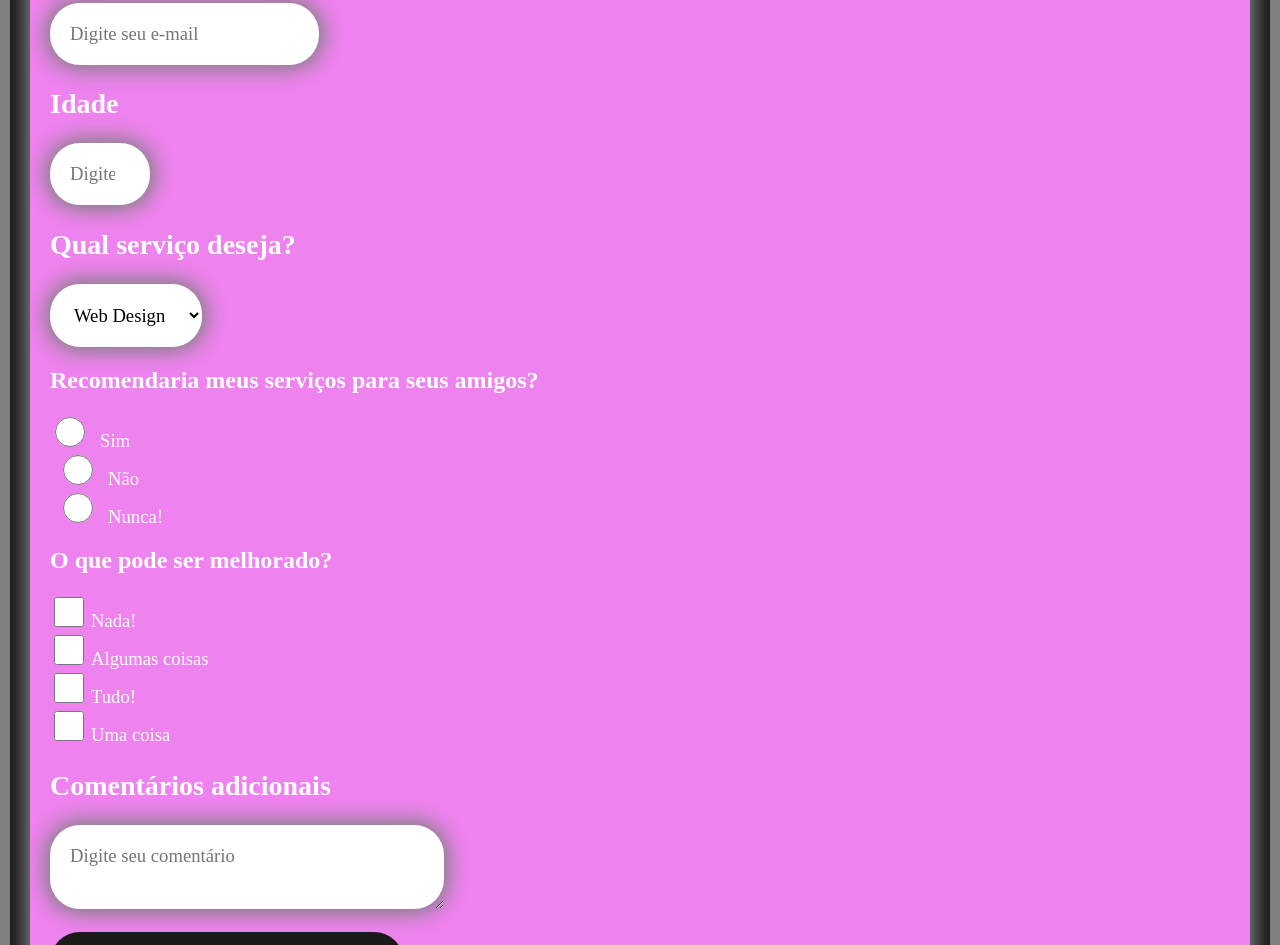
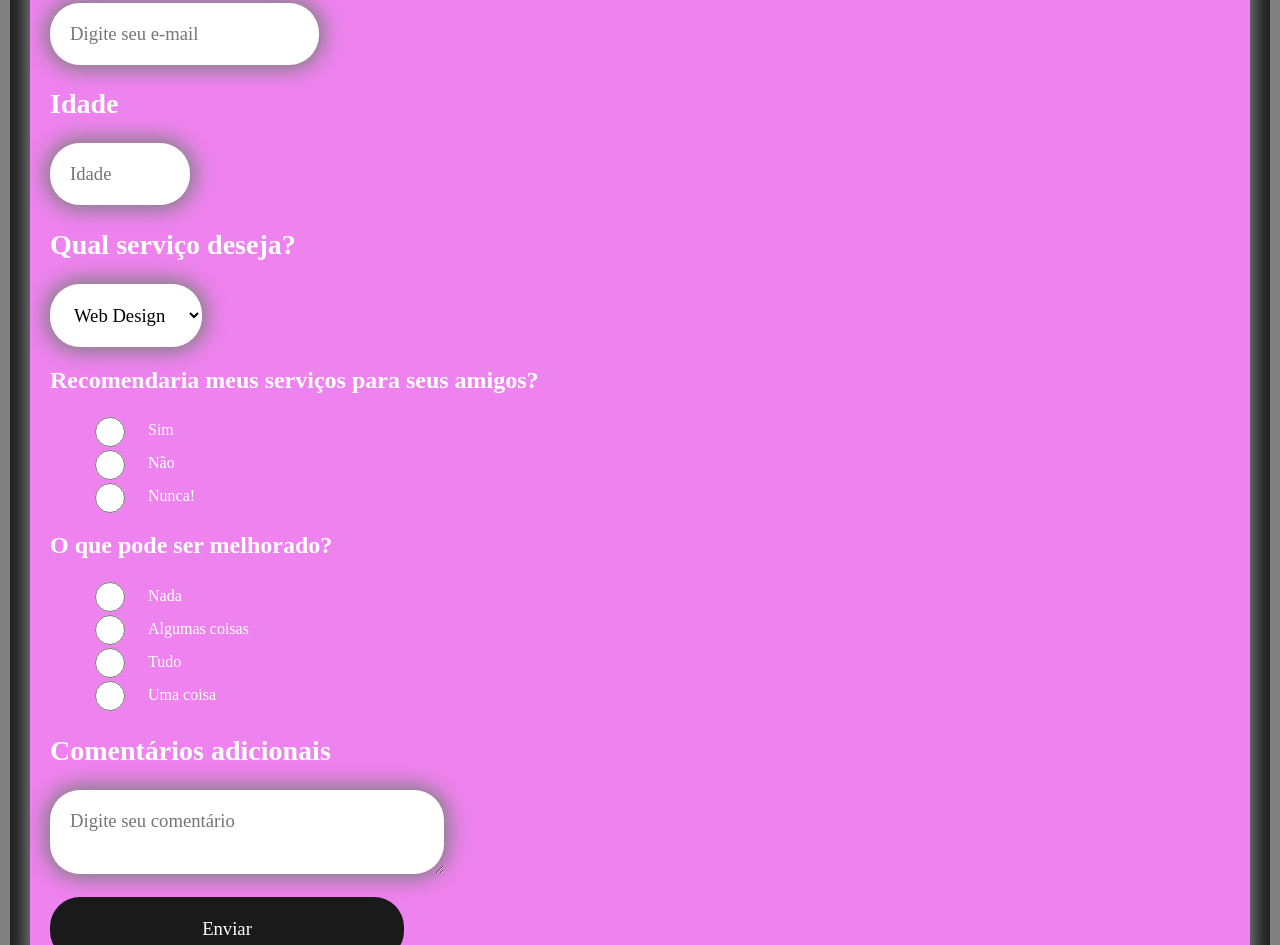
Before and after one commit to eduardo5010/survey-form-pt-br, a plain HTML site: page index.html in a window 1280 px wide. Shown: the part 440-1385 px from the top of the page. Drawn offline with Linux system fonts and the light colour scheme.

Commit message:
Update radio inputs HTML and CSS

```diff
--- a/index.html
+++ b/index.html
@@ -1,15 +1,13 @@
 <!DOCTYPE html>
 <html lang="en">
   <head>
-    <meta charset="UTF-8">
+    <meta charset="UTF-8" />
     <title></title>
-    <link rel="stylesheet" href="styles.css">
+    <link rel="stylesheet" href="styles.css" />
   </head>
   <body>
     <header>
-      <h1 id="title">
-        Contato com Eduardo
-      </h1>
+      <h1 id="title">Contato com Eduardo</h1>
       <p id="description">Obrigado pelo interesse em meus serviços.</p>
     </header>
     <main>
@@ -18,49 +16,77 @@
           <label id="name-label" for="name">
             <h2>Nome</h2>
           </label>
-          <input class="input" id="name" type="text" placeholder="Digite seu nome" required>
+          <input
+            class="input"
+            id="name"
+            type="text"
+            placeholder="Digite seu nome"
+            required
+          />
           <label id="email-label" for="email">
             <h2>E-mail</h2>
           </label>
-          <input id="email" type="email" placeholder="Digite seu e-mail" required>
+          <input
+            id="email"
+            type="email"
+            placeholder="Digite seu e-mail"
+            required
+          />
           <label id="number-label" for="number">
             <h2>Idade</h2>
           </label>
-          <input id="number" type="number" min="18" max="70" placeholder="Digite sua idade">
+          <input
+            id="number"
+            type="number"
+            min="18"
+            max="70"
+            placeholder="Idade"
+          />
           <label>
             <h2>Qual serviço deseja?</h2>
           </label>
           <select name="Serviços" id="dropdown">
             <option value="web-design">Web Design</option>
-            <option value="mobile-dev">
-              Mobile Dev
-            </option>>
+            <option value="mobile-dev">Mobile Dev</option>
+            >
           </select>
-          <br>
+          <br />
           <h2>Recomendaria meus serviços para seus amigos?</h2>
-          <input type="radio" id="yes" name="recommendation" value="Sim">
-  <label for="yes">Sim</label><br>
-  <input type="radio" id="no" name="recommendation" value="Não">
-  <label for="no">Não</label><br>
-  <input type="radio" id="never" name="recommendation" value="Nunca!">
-  <label for="never">Nunca!</label>
-  <h2>O que pode ser melhorado?</h2>
-  <input type="checkbox" id="check1" name="melhorias" value="Nada!">
-  <label for="check1">Nada!</label>
-  <br>
-  <input type="checkbox" id="check2" name="melhorias" value="Você é burro!">
-  <label for="check2">Algumas coisas</label>
-  <br>
-  <input type="checkbox" id="check3" name="melhorias" value="Engenharia Elétrica e Ciência da Computação não é pra você!">
-  <label for="check3">Tudo!</label>
-  <br>
-  <input type="checkbox" id="check4" name="melhorias" value="Você é marxista!">
-  <label for="check4">Uma coisa</label>
+
+          <ul class="recommendation">
+            <li class="input">
+              <input type="radio" id="yes" name="recommendation" value="Sim" /> Sim
+            </li>
+            <li class="input" >
+            <input type="radio" id="no" name="recommendation" value="Não" /> Não
+            </li>
+            <li class="input">
+              <input type="radio" id="never" name="recommendation" value="Nunca!" /> Nunca!
+            </li>
+          </ul>
+          <h2>O que pode ser melhorado?</h2>
+          <ul class="upgrade">
+            <li class="input">
+              <input type="radio" id="yes" name="upgrade" value="Sim" /> Nada
+            </li>
+            <li class="input" >
+            <input type="radio" id="no" name="upgrade" value="Não" /> Algumas coisas
+            </li>
+            <li class="input">
+              <input type="radio" id="never" name="upgrade" value="Nunca!" /> Tudo
+            </li>
+            <li class="input">
+              <input type="radio" id="never" name="upgrade" value="Nunca!" /> Uma coisa
+            </li>
+          </ul>
           <label for="textarea">
             <h2>Comentários adicionais</h2>
           </label>
-          <textarea name="textarea" placeholder="Digite seu comentário"></textarea>
-          <br><br>
+          <textarea
+            name="textarea"
+            placeholder="Digite seu comentário"
+          ></textarea>
+          <br /><br />
           <button id="submit">Enviar</button>
         </form>
       </section>
--- a/styles.css
+++ b/styles.css
@@ -17,7 +17,7 @@ html {
   padding: 20px;
   margin-bottom: 10px;
   box-shadow: 0px 0px 20px 5px grey;
-              font-family: 'Cascadia Code Light';
+  font-family: "Cascadia Code Light";
   color: white;
   text-align: center;
   transition-duration: 1s;
@@ -35,7 +35,7 @@ html {
   margin-bottom: 10px;
   margin-top: 10px;
   box-shadow: 0px 0px 20px 5px grey;
-              font-family: 'Cascadia Code Light';
+  font-family: "Cascadia Code Light";
   color: white;
   transition-duration: 1s;
 }
@@ -51,7 +51,7 @@ html {
   padding: 20px;
   margin: 10px;
   box-shadow: 0px 0px 20px 5px grey;
-              font-family: 'Cascadia Code Light';
+  font-family: "Cascadia Code Light";
   color: white;
   transition-duration: 1s;
 }
@@ -68,7 +68,7 @@ html {
   margin-top: 20px;
   margin-bottom: 20px;
   box-shadow: 0px 0px 20px 5px grey;
-              font-family: 'Cascadia Code Light';
+  font-family: "Cascadia Code Light";
   color: white;
   transition-duration: 1s;
 }
@@ -84,7 +84,7 @@ html {
   padding: 20px;
   margin-top: 20px;
   box-shadow: 0px 0px 20px 5px grey;
-              font-family: 'Cascadia Code Light';
+  font-family: "Cascadia Code Light";
   text-align: center;
   color: white;
   transition-duration: 1s;
@@ -114,7 +114,10 @@ html {
 button:focus-visible {
   outline: 4px auto -webkit-focus-ring-color;
 }
-          #name, #email, #number, #dropdown {
+#name,
+#email,
+#number,
+#dropdown {
   background-color: white;
   width: fit-content;
   height: fit-content;
@@ -123,12 +126,16 @@ html {
   padding: 20px;
   font-size: 14pt;
   box-shadow: 0px 0px 20px 5px grey;
-              font-family: 'Cascadia Code Light';
+  font-family: "Cascadia Code Light";
   color: black;
   transition-duration: 1s;
 }
-          #name:hover, #email:hover, #number:hover, #dropdown:hover, textarea:hover {
-              border-radius: 10px
+#name:hover,
+#email:hover,
+#number:hover,
+#dropdown:hover,
+textarea:hover {
+  border-radius: 10px;
 }
 #submit {
   margin: auto;
@@ -145,11 +152,17 @@ html {
   padding: 20px;
   font-size: 14pt;
   box-shadow: 0px 0px 20px 5px grey;
-              font-family: 'Cascadia Code Light';
+  font-family: "Cascadia Code Light";
   color: black;
   transition-duration: 1s;
 }
-          #yes, #no, #never, #check1, #check2, #check3, #check4 {
+#yes,
+#no,
+#never,
+#check1,
+#check2,
+#check3,
+#check4 {
   width: 30px;
   height: 30px;
 }
@@ -158,3 +171,12 @@ html {
   align-items: center;
   justify-content: center;
 }
+.input {
+  list-style: none;
+  display: flex;
+  align-items: center;
+  gap: 20px;
+}
+#number {
+  width: 100px;
+}
```
Lines whose indentation alone changed are shown as unchanged.
